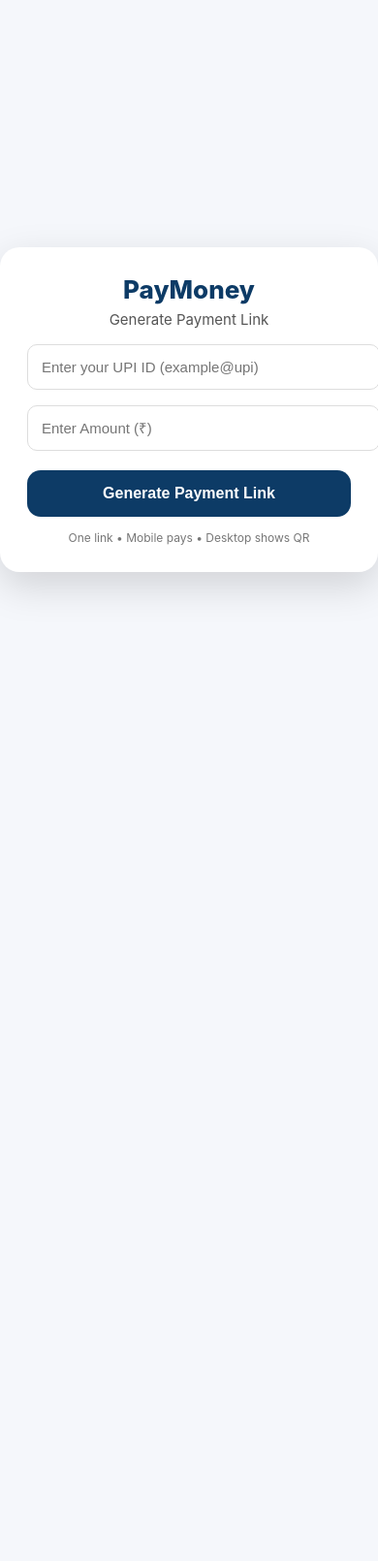
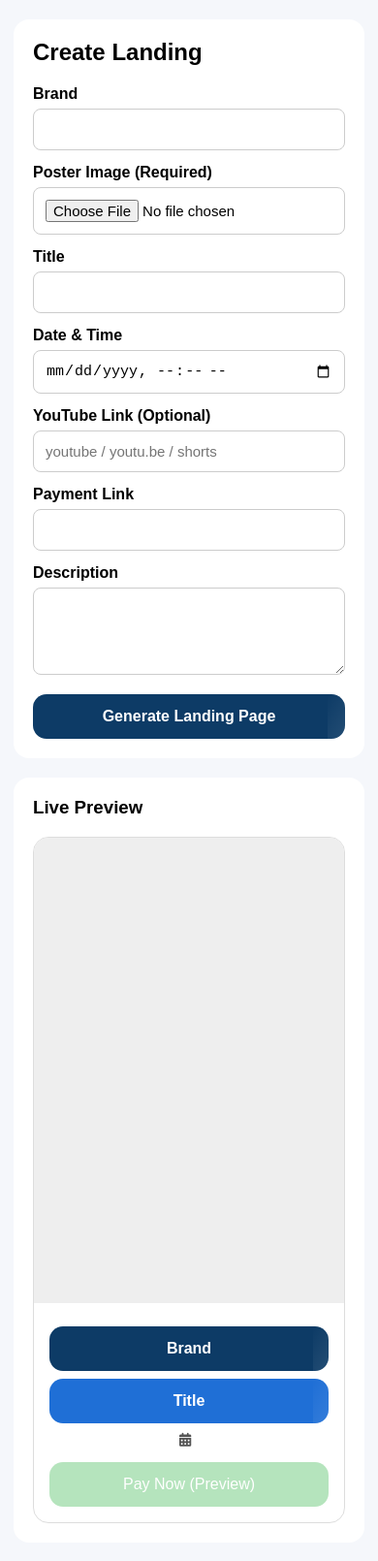
Before and after one commit to jadhavh-jpg/123, a plain HTML site: page index.html in a window 390 px wide. Shown: the whole page at 97% size. Before the commit the page ends 844 px from the top, so only its background shows below. Drawn offline with Linux system fonts and the light colour scheme.

Commit message:
Update index.html

```diff
--- a/index.html
+++ b/index.html
@@ -2,213 +2,237 @@
 <html lang="en">
 <head>
 <meta charset="UTF-8">
-<title>PayMoney – Generate Payment Link</title>
-<meta name="viewport" content="width=device-width, initial-scale=1.0">
+<title>PayMoney – Landing Builder</title>
+<meta name="viewport" content="width=device-width,initial-scale=1">
+
+<link rel="stylesheet" href="https://cdnjs.cloudflare.com/ajax/libs/font-awesome/6.5.1/css/all.min.css">
 
 <style>
-body{
-  margin:0;
-  font-family:Inter, Arial, sans-serif;
-  background:#f5f7fb;
-  display:flex;
-  align-items:center;
-  justify-content:center;
-  height:100vh;
+*{box-sizing:border-box}
+body{margin:0;font-family:Arial,sans-serif;background:#f5f7fb}
+.wrap{max-width:1100px;margin:20px auto;padding:0 14px}
+.flex{display:flex;gap:20px;align-items:flex-start}
+.box{background:#fff;border-radius:16px;padding:20px;width:50%}
+
+h2,h3{margin-top:0}
+
+/* form */
+label{font-weight:600;margin-top:14px;display:block}
+input,textarea{
+  width:100%;padding:12px;border-radius:8px;
+  border:1px solid #ccc;margin-top:6px;font-size:15px
 }
+textarea{min-height:90px}
 
-.card{
-  background:#ffffff;
-  width:380px;
-  padding:28px;
-  border-radius:20px;
-  box-shadow:0 14px 40px rgba(0,0,0,.15);
-  text-align:center;
-}
-
-.logo{
-  font-size:26px;
-  font-weight:800;
-  color:#0D3B66;
-}
-
-.subtitle{
-  margin-top:6px;
-  font-size:15px;
-  color:#555;
-}
-
-input{
-  width:100%;
-  padding:14px;
-  margin-top:16px;
-  font-size:15px;
-  border-radius:10px;
-  border:1px solid #ddd;
-}
-
+/* buttons */
 button{
-  width:100%;
-  margin-top:20px;
-  padding:15px;
-  font-size:16px;
-  font-weight:600;
-  border:none;
-  border-radius:14px;
-  background:#0D3B66;
-  color:#fff;
-  cursor:pointer;
-}
-
-/* result area */
-.result{
-  margin-top:18px;
-  display:none;
-}
-
-/* payment link (only link, no button) */
-.paylink{
-  display:block;
-  margin-top:12px;
-  font-size:14px;
-  word-break:break-all;
-  color:#0D3B66;
-  text-decoration:underline;
-  cursor:pointer;
-}
-
-/* animated copy button */
-.copy-btn{
-  margin-top:12px;
-  padding:12px 18px;
-  font-size:14px;
-  font-weight:600;
-  border:none;
-  border-radius:12px;
-  background:#2FB344;
-  color:#fff;
-  cursor:pointer;
-  animation:pulse 2s infinite;
-}
-
-.copy-btn.copied{
-  background:#1f7a32;
-  animation:none;
-}
-
-/* pulse animation */
-@keyframes pulse{
-  0%{ box-shadow:0 0 0 0 rgba(47,179,68,0.6); }
-  70%{ box-shadow:0 0 0 12px rgba(47,179,68,0); }
-  100%{ box-shadow:0 0 0 0 rgba(47,179,68,0); }
-}
-
-/* QR box */
-#qrBox{
-  display:none;
+  width:100%;padding:14px;border:none;
+  border-radius:14px;font-size:16px;
+  font-weight:600;cursor:pointer;
   margin-top:16px;
 }
 
-#qrBox img{
-  width:220px;
+.primary{background:#0D3B66;color:#fff}
+.copy{background:#2FB344;color:#fff}
+.wa{background:#25D366;color:#fff}
+
+/* animated shine */
+.anim{
+  position:relative;overflow:hidden;
+}
+.anim::after{
+  content:"";
+  position:absolute;top:0;left:-100%;
+  width:100%;height:100%;
+  background:linear-gradient(120deg,transparent,rgba(255,255,255,.35),transparent);
+  animation:shine 2.8s infinite;
+}
+@keyframes shine{
+  0%{left:-100%}
+  100%{left:100%}
 }
 
-.note{
-  margin-top:14px;
-  font-size:12px;
-  color:#777;
+/* preview */
+.preview{border:1px solid #ddd;border-radius:16px;overflow:hidden}
+.poster{aspect-ratio:2/3;background:#eee}
+.poster img{width:100%;height:100%;object-fit:cover}
+.c{padding:16px;text-align:center}
+
+/* brand & title buttons */
+.brand-btn{background:#0D3B66;color:#fff;margin-top:8px}
+.title-btn{background:#1f6fd6;color:#fff;margin-top:8px}
+
+/* date */
+.date-line{
+  margin-top:10px;
+  font-size:14px;
+  color:#555;
+  display:flex;
+  justify-content:center;
+  align-items:center;
+  gap:8px;
+}
+
+/* pay */
+.pay{
+  margin-top:14px;padding:14px;
+  border-radius:14px;
+  background:#2FB344;color:#fff;
+}
+.disabled{opacity:.35;pointer-events:none}
+
+/* video */
+.video iframe{
+  width:100%;
+  aspect-ratio:16/9;
+  border-radius:12px;
+  border:none;
+  margin-top:12px;
+}
+
+.actions{margin-top:14px;display:none}
+
+@media(max-width:900px){
+  .flex{flex-direction:column}
+  .box{width:100%}
 }
 </style>
 </head>
 
 <body>
 
-<div class="card">
-  <div class="logo">PayMoney</div>
-  <div class="subtitle">Generate Payment Link</div>
+<div class="wrap" id="builder">
+<div class="flex">
 
-  <input type="text" id="upi" placeholder="Enter your UPI ID (example@upi)">
-  <input type="number" id="amt" placeholder="Enter Amount (₹)">
+<!-- LEFT -->
+<div class="box">
+<h2>Create Landing</h2>
 
-  <button onclick="generateLink()">Generate Payment Link</button>
+<label>Brand</label>
+<input id="brand" oninput="sync()">
 
-  <div class="result" id="resultBox">
+<label>Poster Image (Required)</label>
+<input type="file" accept="image/*" onchange="loadImg(event)">
 
-    <!-- ONE SMART LINK -->
-    <a href="#" id="paymentLink" class="paylink" onclick="handlePayment(event)"></a>
+<label>Title</label>
+<input id="title" oninput="sync()">
 
-    <!-- COPY BUTTON -->
-    <button class="copy-btn" id="copyBtn" onclick="copyLink()">Copy Link</button>
+<label>Date & Time</label>
+<input type="datetime-local" id="dt" oninput="sync()">
 
-    <!-- DESKTOP QR -->
-    <div id="qrBox">
-      <p><b>Scan & Pay</b></p>
-      <img id="qrImg">
+<label>YouTube Link (Optional)</label>
+<input id="yt" oninput="sync()" placeholder="youtube / youtu.be / shorts">
+
+<label>Payment Link</label>
+<input id="pay">
+
+<label>Description</label>
+<textarea id="desc" oninput="sync()"></textarea>
+
+<button class="primary anim" onclick="generate()">Generate Landing Page</button>
+
+<div class="actions" id="actions">
+  <button class="copy anim" onclick="copyLink()">Copy Landing Link</button>
+  <button class="wa anim" onclick="shareWA()">Share on WhatsApp</button>
+</div>
+</div>
+
+<!-- RIGHT -->
+<div class="box">
+<h3>Live Preview</h3>
+
+<div class="preview" id="preview">
+  <div class="poster" id="pimg"></div>
+  <div class="c">
+    <button class="brand-btn anim" id="pBrandBtn">Brand</button>
+    <button class="title-btn anim" id="pTitleBtn">Title</button>
+
+    <div class="date-line">
+      <i class="fa-solid fa-calendar-days"></i>
+      <span id="pdt"></span>
     </div>
+
+    <p id="pdesc"></p>
+
+    <div class="video" id="pvideo"></div>
+
+    <div class="pay disabled">Pay Now (Preview)</div>
   </div>
+</div>
+</div>
 
-  <div class="note">
-    One link • Mobile pays • Desktop shows QR
-  </div>
+</div>
 </div>
 
 <script>
-var generatedLink = "";
+let imageURL="", landingLink="";
 
-function generateLink(){
-  var upi = document.getElementById("upi").value.trim();
-  var amt = document.getElementById("amt").value;
-
-  if(!upi || upi.indexOf("@") === -1){
-    alert("Enter valid UPI ID");
-    return;
-  }
-  if(!amt || amt <= 0){
-    alert("Enter valid amount");
-    return;
-  }
-
-  generatedLink =
-    "upi://pay?pa=" + encodeURIComponent(upi) +
-    "&pn=PayMoney" +
-    "&am=" + amt +
-    "&cu=INR";
-
-  var linkEl = document.getElementById("paymentLink");
-  linkEl.textContent = generatedLink;
-
-  document.getElementById("resultBox").style.display = "block";
-  document.getElementById("qrBox").style.display = "none";
-
-  // reset copy button
-  var btn = document.getElementById("copyBtn");
-  btn.textContent = "Copy Link";
-  btn.classList.remove("copied");
+/* YouTube ID extractor – FIX for error 153 */
+function getYouTubeID(url){
+  if(!url) return "";
+  if(url.includes("youtu.be/")) return url.split("youtu.be/")[1].split(/[?&]/)[0];
+  if(url.includes("v=")) return url.split("v=")[1].split("&")[0];
+  if(url.includes("/shorts/")) return url.split("/shorts/")[1].split(/[?&]/)[0];
+  if(url.includes("/embed/")) return url.split("/embed/")[1].split(/[?&]/)[0];
+  return "";
 }
 
-function handlePayment(e){
-  e.preventDefault();
+function loadImg(e){
+  imageURL=URL.createObjectURL(e.target.files[0]);
+  pimg.innerHTML=`<img src="${imageURL}">`;
+}
 
-  // Mobile → open UPI app
-  if(/Android|iPhone|iPad/i.test(navigator.userAgent)){
-    window.location.href = generatedLink;
-  }
-  // Desktop → show QR
-  else{
-    var qr =
-      "https://api.qrserver.com/v1/create-qr-code/?size=300x300&data=" +
-      encodeURIComponent(generatedLink);
+function sync(){
+  pBrandBtn.innerText=brand.value||"Brand";
+  pTitleBtn.innerText=title.value||"Title";
+  pdt.innerText=dt.value;
+  pdesc.innerText=desc.value;
 
-    document.getElementById("qrImg").src = qr;
-    document.getElementById("qrBox").style.display = "block";
-  }
+  const vid=getYouTubeID(yt.value);
+  if(vid){
+    pvideo.innerHTML=`<iframe src="https://www.youtube.com/embed/${vid}" allowfullscreen></iframe>`;
+  }else pvideo.innerHTML="";
+}
+
+function generate(){
+  if(!imageURL||!pay.value) return alert("Image & payment link required");
+
+  const id=Date.now();
+  localStorage.setItem("landing_"+id,JSON.stringify({
+    brand:brand.value,title:title.value,dt:dt.value,
+    desc:desc.value,yt:yt.value,img:imageURL,pay:pay.value
+  }));
+
+  landingLink=location.origin+location.pathname+"?view=landing&id="+id;
+  actions.style.display="block";
 }
 
 function copyLink(){
-  navigator.clipboard.writeText(generatedLink).then(()=>{
-    var btn = document.getElementById("copyBtn");
-    btn.textContent = "Copied ✓";
-    btn.classList.add("copied");
-  });
+  navigator.clipboard.writeText(landingLink);
+  alert("Link copied");
+}
+
+function shareWA(){
+  window.open("https://wa.me/?text="+encodeURIComponent(landingLink));
+}
+
+/* LANDING MODE */
+const q=new URLSearchParams(location.search);
+if(q.get("view")==="landing"){
+  const d=JSON.parse(localStorage.getItem("landing_"+q.get("id")));
+  if(!d) document.body.innerHTML="Invalid Link";
+  else{
+    document.getElementById("builder").innerHTML=
+    `<div class="box">
+      <img src="${d.img}" style="width:100%;border-radius:16px">
+      <button class="brand-btn anim">${d.brand}</button>
+      <button class="title-btn anim">${d.title}</button>
+      <div class="date-line"><i class="fa-solid fa-calendar-days"></i>${d.dt}</div>
+      <p>${d.desc}</p>
+      ${getYouTubeID(d.yt)?`<iframe src="https://www.youtube.com/embed/${getYouTubeID(d.yt)}" style="width:100%;aspect-ratio:16/9;border-radius:12px"></iframe>`:""}
+      <a href="${d.pay}" class="pay" style="display:block;text-align:center;text-decoration:none">Pay Now</a>
+    </div>`;
+  }
 }
 </script>
 
```
